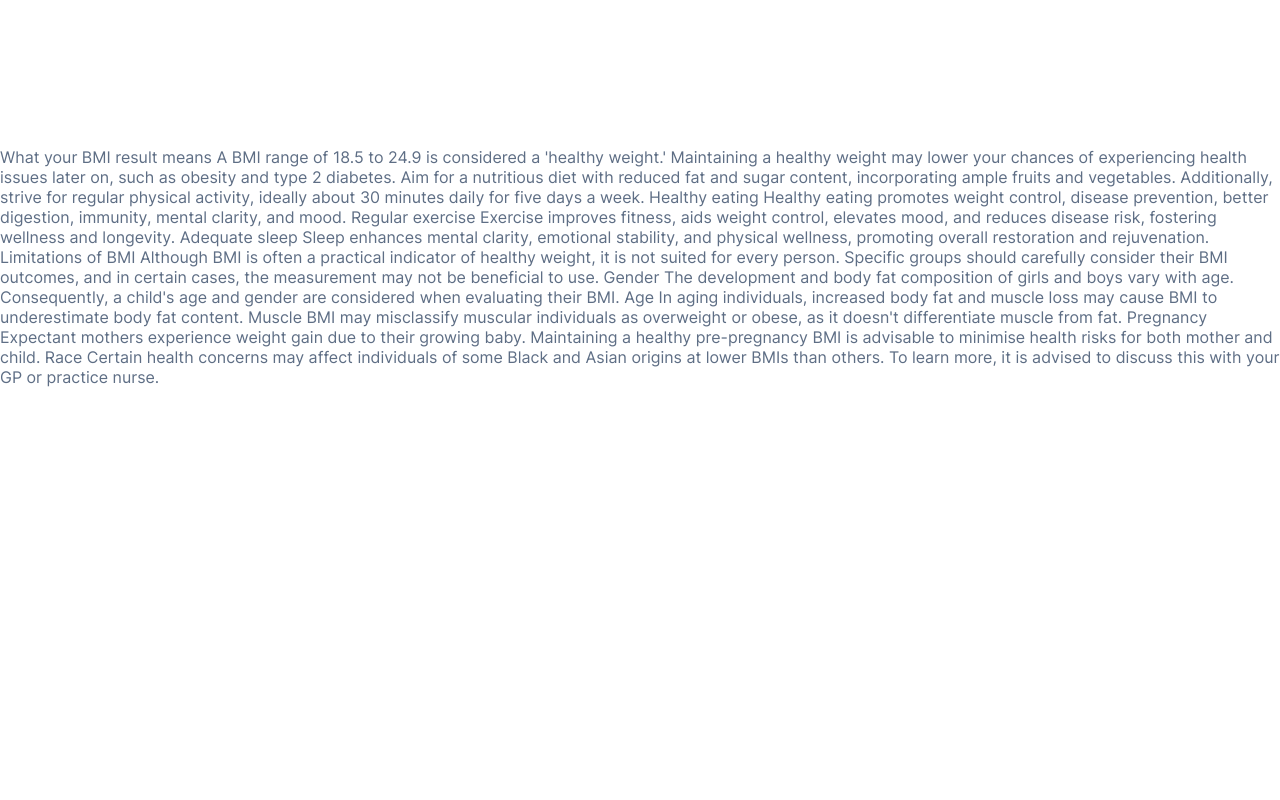
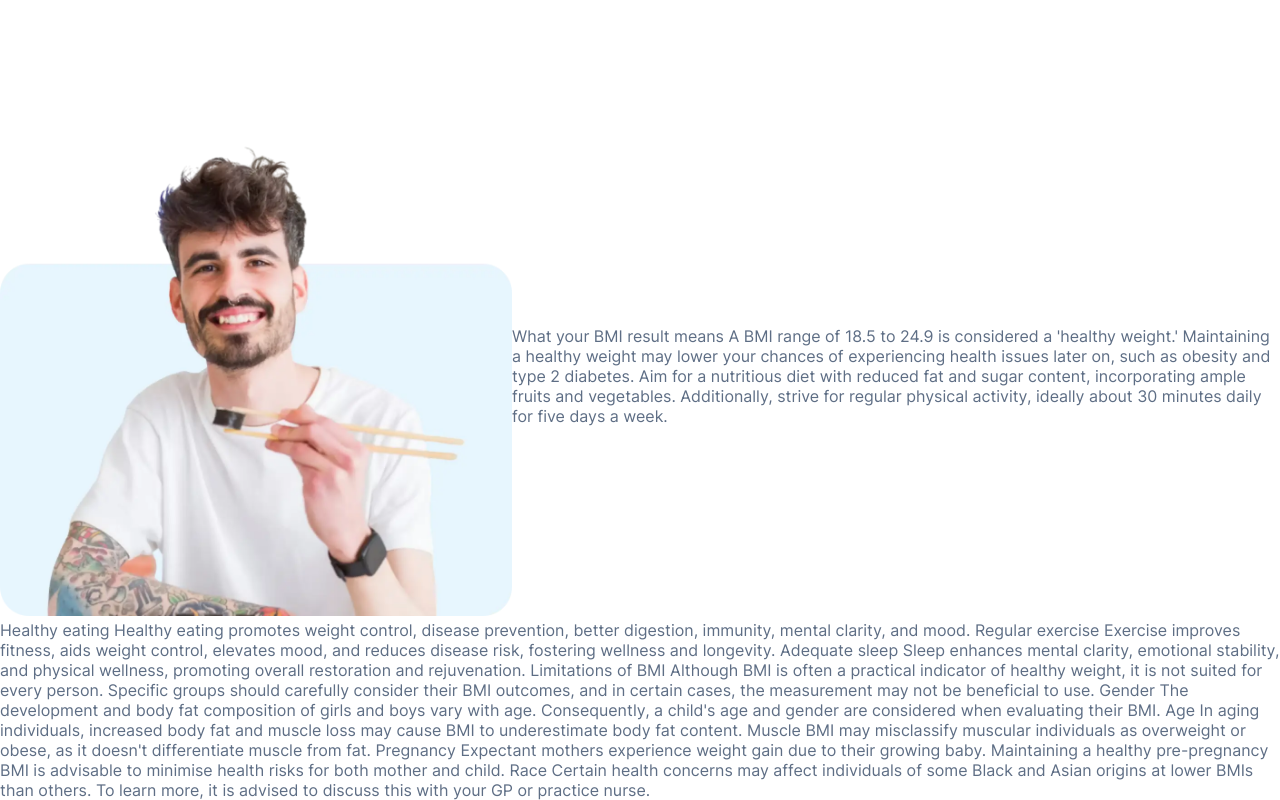
Before and after one commit to gkinghorn3/frontend-mentor-challenges, a plain HTML site: page BMI calculator/index.html in a window 1280 px wide. Shown: the part 852-1652 px from the top of the page. Before the commit the page ends 1239 px from the top, so only its background shows below. Drawn offline with Linux system fonts and the light colour scheme.

Commit message:
BMI explanation section outline

```diff
--- a/BMI calculator/index.html
+++ b/BMI calculator/index.html
@@ -15,7 +15,7 @@
     <title>Body Mass Index Calculator</title>
   </head>
   <body>
-    <section id="hero">
+    <header id="hero">
       <section id="hero-left-col">
         <img src="assets/images/game-icons_abstract-082.svg" alt="" />
         <h1 id="hero-heading">Body Mass Index Calculator</h1>
@@ -93,14 +93,25 @@
 
         </form>
       </section>
-    </section>
+    </header>
 
-    What your BMI result means A BMI range of 18.5 to 24.9 is considered a
-    'healthy weight.' Maintaining a healthy weight may lower your chances of
-    experiencing health issues later on, such as obesity and type 2 diabetes.
-    Aim for a nutritious diet with reduced fat and sugar content, incorporating
-    ample fruits and vegetables. Additionally, strive for regular physical
-    activity, ideally about 30 minutes daily for five days a week. Healthy
+    <Section id="bmi-explanation-section">
+      <div>
+        <img src="assets/images/image-man-eating.webp" alt="" id="explanation-img">
+      </div>
+      <div>
+        <p>
+          What your BMI result means A BMI range of 18.5 to 24.9 is considered a
+          'healthy weight.' Maintaining a healthy weight may lower your chances of
+          experiencing health issues later on, such as obesity and type 2 diabetes.
+          Aim for a nutritious diet with reduced fat and sugar content, incorporating
+          ample fruits and vegetables. Additionally, strive for regular physical
+          activity, ideally about 30 minutes daily for five days a week.
+        </p>
+      </div>
+    </Section>
+
+ Healthy
     eating Healthy eating promotes weight control, disease prevention, better
     digestion, immunity, mental clarity, and mood. Regular exercise Exercise
     improves fitness, aids weight control, elevates mood, and reduces disease
--- a/BMI calculator/styles.css
+++ b/BMI calculator/styles.css
@@ -104,7 +104,7 @@ body {
   right: 14px;
   top: 50%;
   transform: translateY(-50%);
-  font-size: 1.5rem;
+  font-size: clamp(1rem, 1.5rem, 1.5rem);
   font-weight: 600;
   color: #345FF6;
 }
@@ -140,3 +140,13 @@ body {
 #bmi-result-healthy-weight {
   display: none;
 }
+
+/* BMI explanation section */
+#bmi-explanation-section {
+  display: flex;
+  align-items: center;
+}
+
+#explanation-img {
+  width: 40vw;
+}
```
